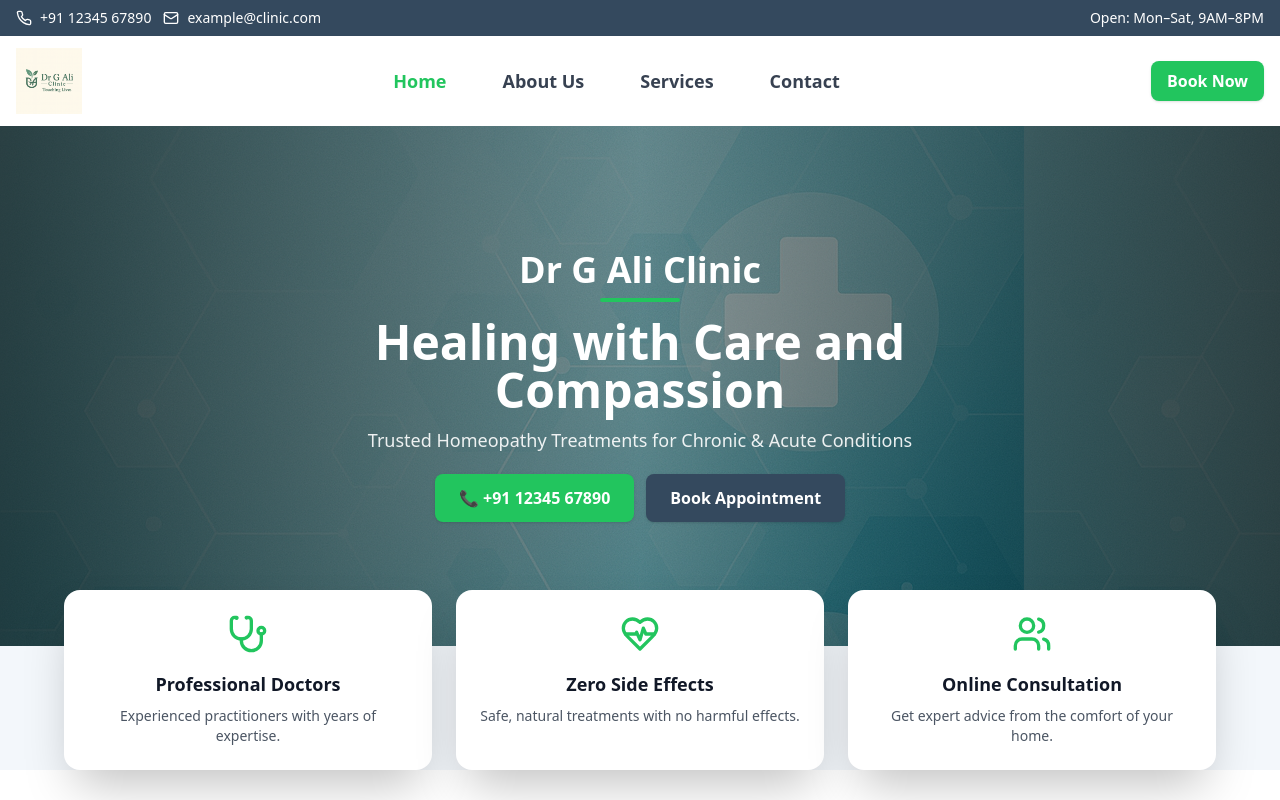
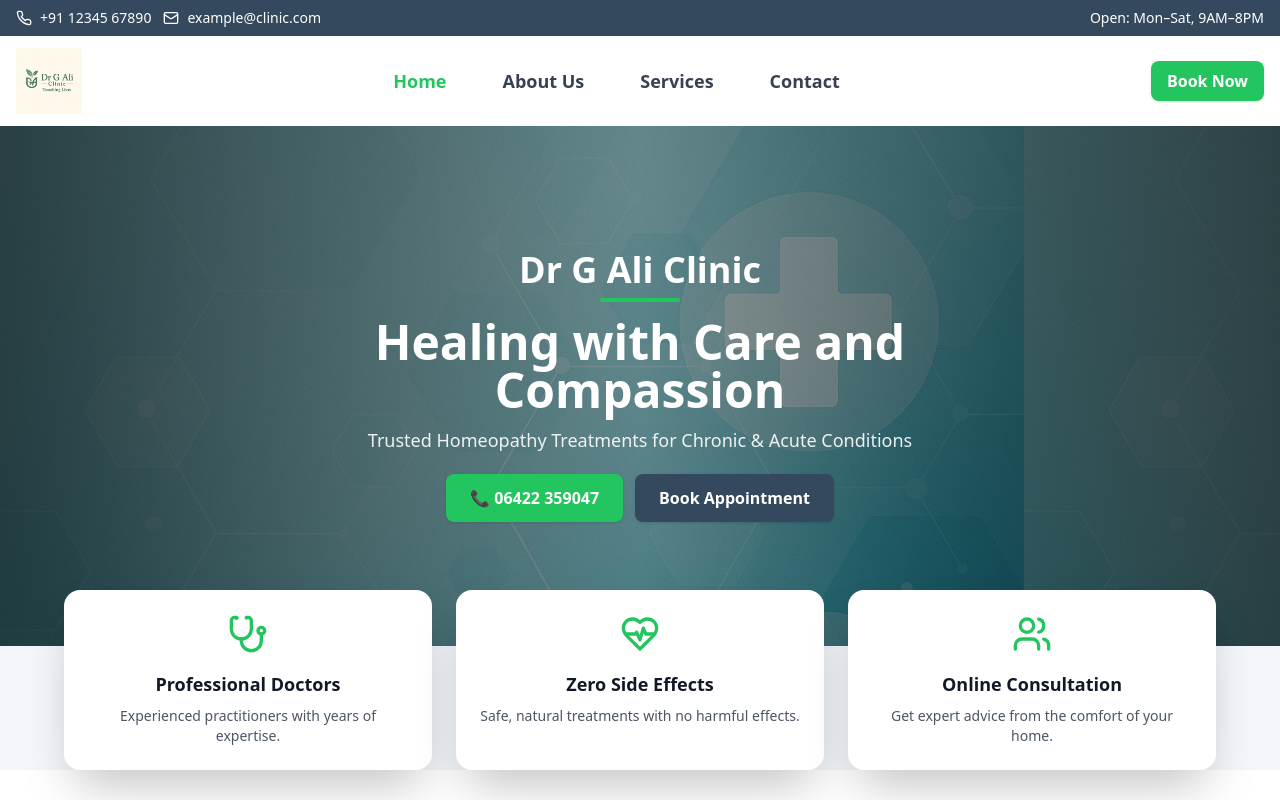
Before and after one commit to sal2306/clinic-website, a Next.js app: page / in a window 1280 px wide. Shown: the top 800 px of the page. Built offline with nearby package versions, Linux system fonts and the light colour scheme.

Commit message:
feat: Change banner name

```diff
--- a/app/page.js
+++ b/app/page.js
@@ -58,7 +58,7 @@ export default function Home() {
               href="tel:+911234567890"
               className="w-full sm:w-auto text-center px-6 py-3 bg-accent text-white font-semibold rounded-lg shadow hover:bg-green-600 transition"
             >
-              📞 +91 12345 67890
+              📞 06422 359047
             </a>
             <a
               href="/contact"
```
